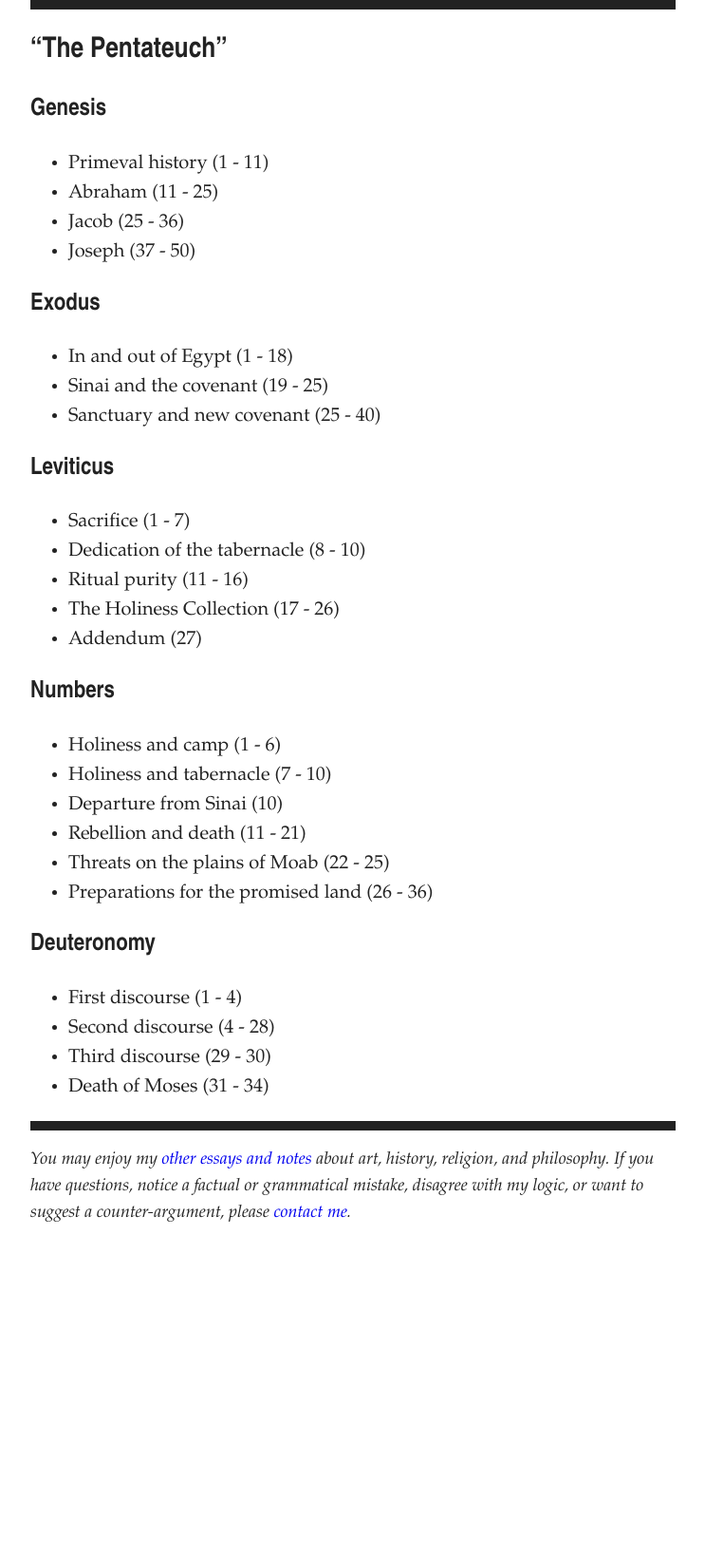
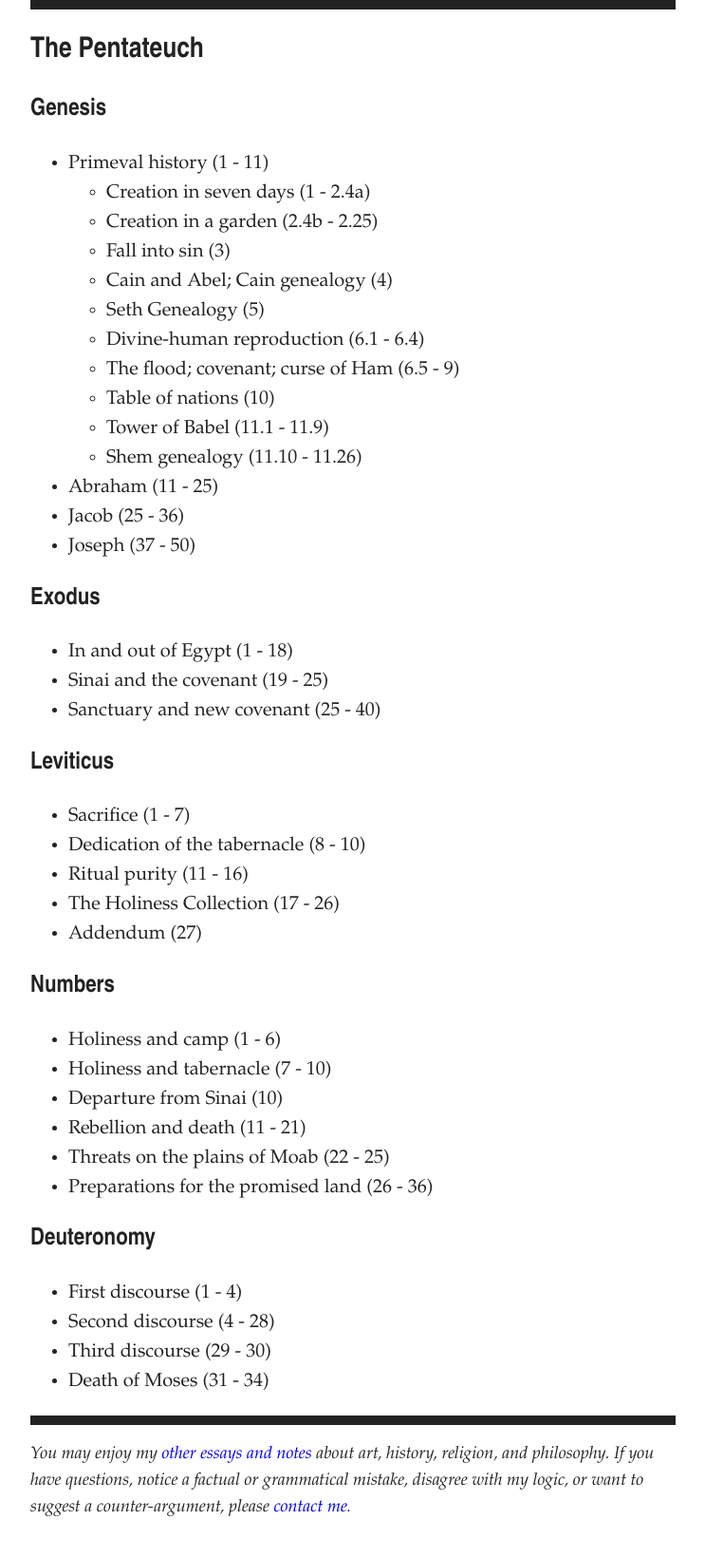
Before and after one commit to artsandmetaphysics/goodlifeodyssey, a Jekyll site: the page built from _documents/the-pentateuch.md, in a window 1280 px wide. Shown: the whole page at 95% size, without its empty margins (268-1011 px from the left). Built offline with Jekyll 4.4.1, drawn with Linux system fonts in a browser that asks for light colours; before the commit the page ends 1330 px from its top, so only the background shows below that.

Commit message:
Add details about the primeval history

```diff
--- a/_documents/the-pentateuch.md
+++ b/_documents/the-pentateuch.md
@@ -1,8 +1,7 @@
 ---
-title: >
-  “The Pentateuch”
+title: The Pentateuch
 description: >
-  Notes on “The Pentateuch”
+  Notes on the Pentateuch
 type: note
 order: 5.1
 ---
@@ -10,6 +9,16 @@ order: 5.1
 ## Genesis
 
 - Primeval history (1 - 11)
+  - Creation in seven days (1 - 2.4a)
+  - Creation in a garden (2.4b - 2.25)
+  - Fall into sin (3)
+  - Cain and Abel; Cain genealogy (4)
+  - Seth Genealogy (5)
+  - Divine-human reproduction (6.1 - 6.4)
+  - The flood; covenant; curse of Ham (6.5 - 9)
+  - Table of nations (10)
+  - Tower of Babel (11.1 - 11.9)
+  - Shem genealogy (11.10 - 11.26)
 - Abraham (11 - 25)
 - Jacob (25 - 36)
 - Joseph (37 - 50)
```
Also changed, not shown: documents/the-pentateuch.md (+12 -3 lines).
